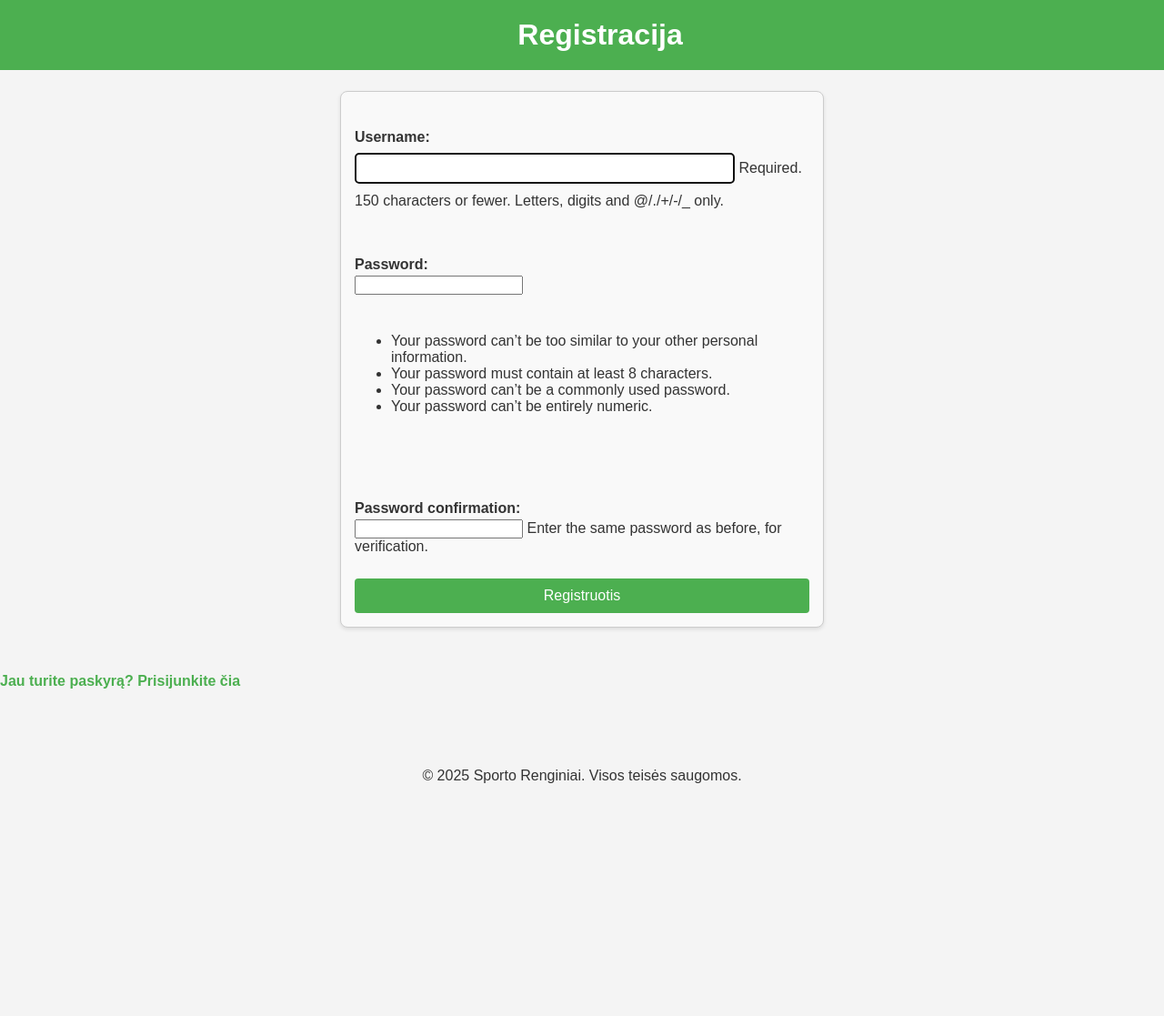
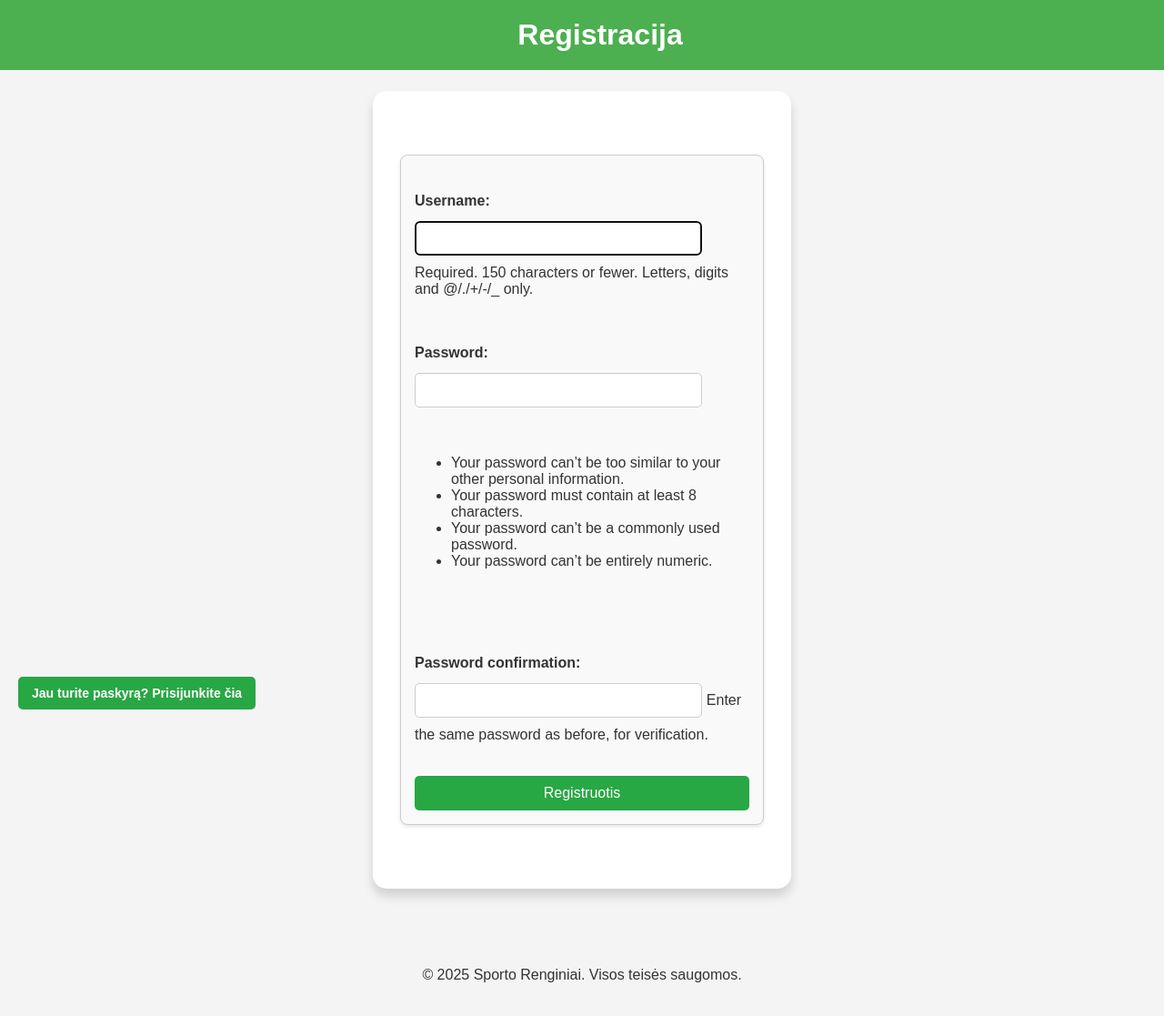
Before and after one commit to TidasKazlavickas/SportsEventsApp, a Django app: page /register/ in a window 1280 px wide. Shown: the whole page at 91% size. Before the commit the page ends 861 px from the top, so only its background shows below. Run offline with Django 5.2, Linux system fonts and the light colour scheme.

Commit message:
register ir login page dizainas done

```diff
--- a/SportsEventApp/api/static/style_eventpage.css
+++ b/SportsEventApp/api/static/style_eventpage.css
@@ -553,3 +553,133 @@ header {
     background-color: #45a049; /* Darker green on hover */
     transform: scale(1.05); /* Slightly increase size on hover */
 }
+
+.login-page-container {
+    display: flex;
+    justify-content: center;
+    align-items: center;
+    min-height: calc(100vh - 80px); /* Adjust height to exclude header space */
+    margin-top: 0;
+}
+
+/* Form container styling */
+.login-form-container {
+    background-color: #ffffff; /* White background */
+    padding: 30px; /* Increased padding for a larger form */
+    border-radius: 20px; /* Rounded corners */
+    box-shadow: 0px 8px 12px rgba(0, 0, 0, 0.15); /* Stronger shadow */
+    width: 400px; /* Increased width for a more square appearance */
+}
+
+/* Input fields styling */
+.login-form-container input[type="text"],
+.login-form-container input[type="password"] {
+    width: 80%; /* Full width */
+    padding: 10px;
+    margin: 10px 0; /* Space between fields */
+    border: 1px solid #ccc; /* Light border */
+    border-radius: 5px; /* Rounded corners */
+    font-size: 16px;
+}
+
+/* Submit button styling */
+.login-form-container button[type="submit"] {
+    width: 100%; /* Full width */
+    padding: 10px;
+    background-color: #28a745;
+    color: white; /* White text */
+    font-size: 16px;
+    border: none;
+    border-radius: 5px;
+    cursor: pointer;
+    margin-top: 10px;
+}
+
+.login-form-container button[type="submit"]:hover {
+    background-color: #218838;
+}
+
+/* Link styled as a button */
+.login-form-container a {
+    display: block;
+    margin: 20px auto 0; /* Centered horizontally with some margin */
+    width: 200px; /* Fixed width */
+    padding: 10px;
+    text-align: center;
+    background-color: #28a745; /* Bootstrap success green */
+    color: white; /* White text */
+    text-decoration: none; /* Remove underline */
+    font-size: 16px;
+    border-radius: 5px; /* Rounded corners */
+    cursor: pointer;
+}
+
+.login-form-container a:hover {
+    background-color: #218838; /* Darker green */
+}
+
+.registration-page-container {
+    display: flex;
+    justify-content: center;
+    align-items: center;
+    min-height: calc(100vh - 80px);
+}
+
+/* Form styling */
+.registration-form-container {
+    background-color: #ffffff;
+    padding: 20px 30px;
+    border-radius: 15px;
+    box-shadow: 0px 8px 12px rgba(0, 0, 0, 0.15);
+    width: 400px;
+    text-align: left; /* Keep fields aligned to the left */
+}
+
+/* Input fields styling */
+.registration-form-container input[type="text"],
+.registration-form-container input[type="password"],
+.registration-form-container input[type="email"] {
+    width: 80%;
+    padding: 10px;
+    margin: 10px 0;
+    border: 1px solid #ccc;
+    border-radius: 5px;
+    font-size: 14px;
+}
+
+/* Submit button styling */
+.registration-form-container .registration-submit-btn {
+    width: 100%;
+    padding: 10px;
+    background-color: #28a745;
+    color: white;
+    font-size: 16px;
+    border: none;
+    border-radius: 5px;
+    cursor: pointer;
+    margin-top: 10px;
+}
+
+.registration-form-container .registration-submit-btn:hover {
+    background-color: #218838;
+}
+
+/* Bottom-left link styled as a button */
+.registration-form-container .registration-login-link {
+    display: block;
+    position: absolute;
+    bottom: 20px;
+    left: 20px;
+    width: auto;
+    padding: 10px 15px;
+    background-color: #28a745;
+    color: white;
+    text-decoration: none;
+    font-size: 14px;
+    border-radius: 5px;
+    text-align: center;
+}
+
+.registration-form-container .registration-login-link:hover {
+    background-color: #218838;
+}
--- a/SportsEventApp/api/templates/frontend/register.html
+++ b/SportsEventApp/api/templates/frontend/register.html
@@ -2,11 +2,17 @@
 {% load static %}
 <link rel="stylesheet" type="text/css" href="{% static 'style_eventpage.css' %}">
 {% block content %}
-    <h1>Registracija</h1>
-    <form method="post">
-        {% csrf_token %}
-        {{ form.as_p }}
-        <button type="submit">Registruotis</button>
-    </form>
-    <a href="{% url 'login' %}">Jau turite paskyrą? Prisijunkite čia</a>
+    <div class="header-container">
+        <h1>Registracija</h1>
+    </div>
+    <div class="registration-page-container">
+        <div class="registration-form-container">
+            <form method="post">
+                {% csrf_token %}
+                {{ form.as_p }}
+                <button type="submit" class="registration-submit-btn">Registruotis</button>
+            </form>
+            <a href="{% url 'login' %}" class="registration-login-link">Jau turite paskyrą? Prisijunkite čia</a>
+        </div>
+    </div>
 {% endblock %}
```
Also changed, not shown: SportsEventApp/api/templates/frontend/user_login.html (+7 -1 lines).
